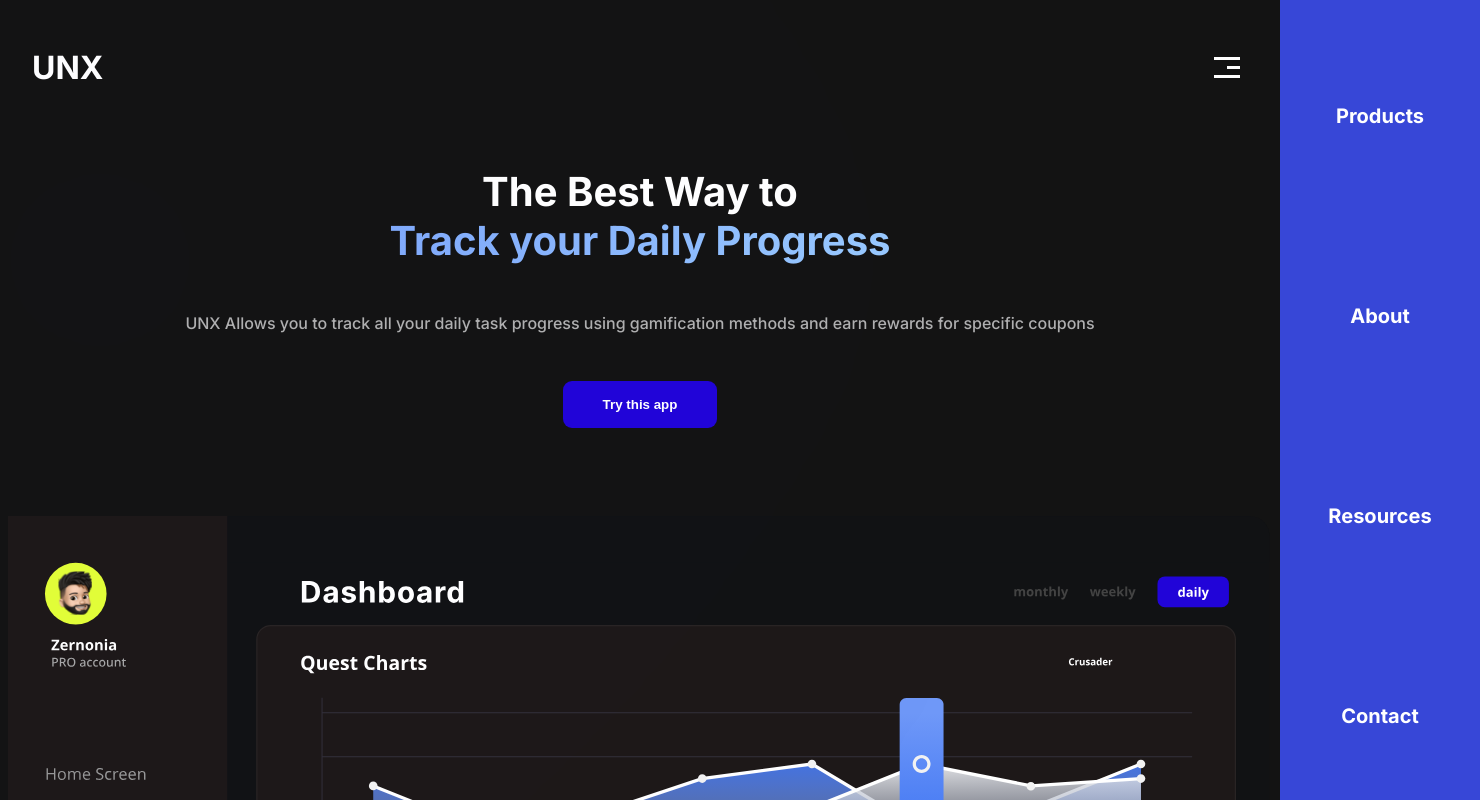
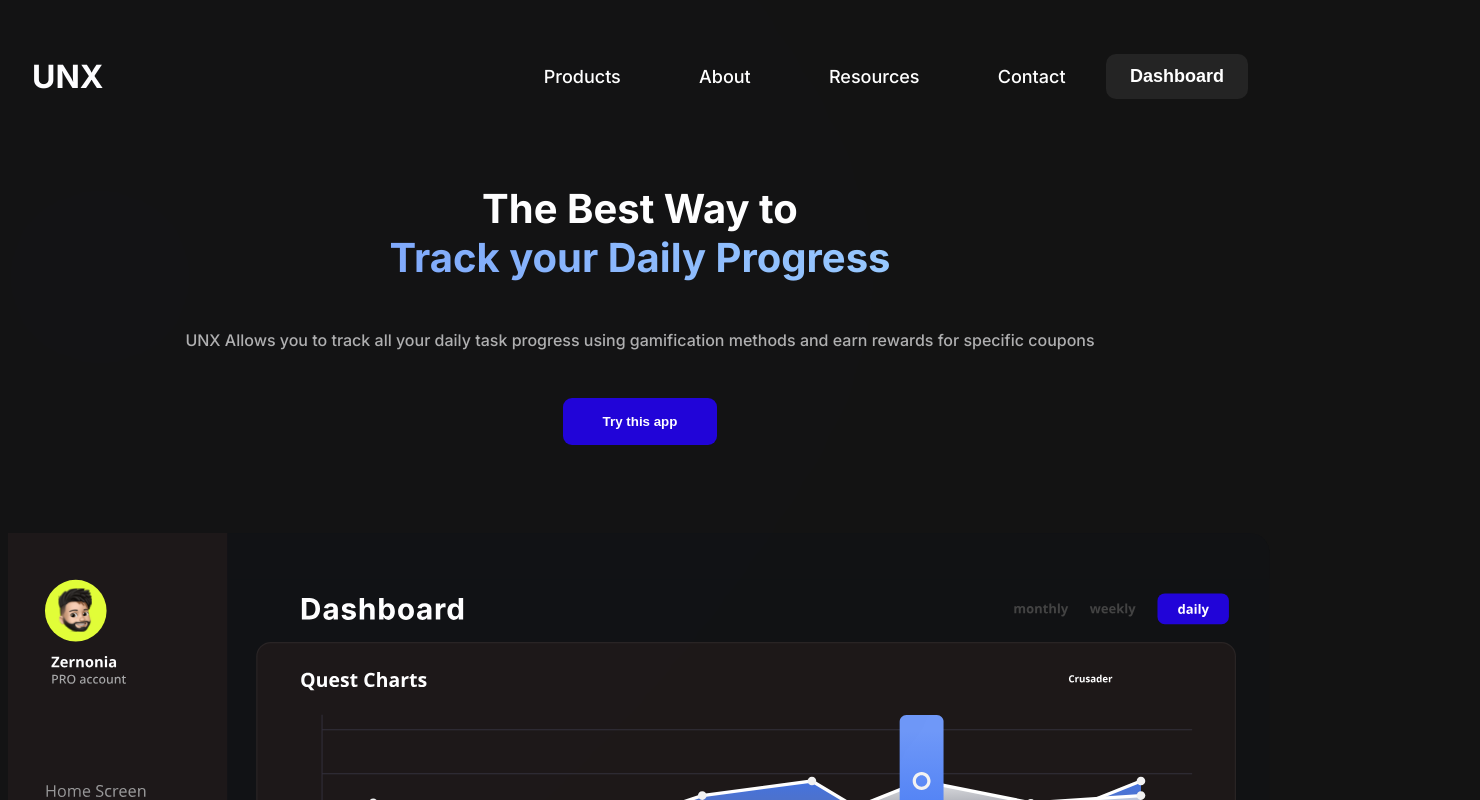
Before and after one commit to jzarzeczny/unx, a React (Create React App) app: page / in a window 1280 px wide. Shown: the top 800 px of the page, 1480 px wide, since content can reach past the window. Built offline with nearby package versions, Linux system fonts and the light colour scheme.

Commit message:
header desktop

```diff
--- a/src/App.js
+++ b/src/App.js
@@ -2,15 +2,16 @@ import { GlobalStyle } from "./components/GlobalStyle";
 import Header from "./components/Header";
 import Hero from "./components/Hero";
 import Product from "./components/Product";
+import { Layout } from "./components/styled/Layout.styled";
 
 function App() {
   return (
-    <>
+    <Layout>
       <GlobalStyle />
       <Header />
       <Hero />
       <Product />
-    </>
+    </Layout>
   );
 }
 
--- a/src/components/styled/Hamburger.styled.js
+++ b/src/components/styled/Hamburger.styled.js
@@ -10,6 +10,9 @@ const StyledHamburger = styled.button`
   justify-content: space-evenly;
   align-items: center;
   z-index: 3;
+  @media (min-width: 1024px) {
+    display: none;
+  }
 `;
 const Line = styled.div`
   width: 13px;
--- a/src/components/styled/Header.styled.js
+++ b/src/components/styled/Header.styled.js
@@ -6,7 +6,6 @@ export const StyledHeader = styled.header`
   justify-content: space-between;
   align-items: center;
   position: relative;
-  /* overflow-x: hidden; */
 `;
 
 export const Logo = styled.h1`
@@ -16,4 +15,14 @@ export const Logo = styled.h1`
 
 export const DashboardButton = styled.button`
   display: none;
+  @media (min-width: 1024px) {
+    display: block;
+    font-weight: 700;
+    font-size: 18px;
+    padding: 0.75rem 1.5rem;
+    border: none;
+    border-radius: 10px;
+    background-color: #242424;
+    color: #fff;
+  }
 `;
--- /dev/null
+++ b/src/components/styled/Layout.styled.js
@@ -0,0 +1,5 @@
+import styled from "styled-components";
+
+export const Layout = styled.div`
+  overflow-x: hidden;
+`;
--- a/src/components/styled/Navbar.styled.js
+++ b/src/components/styled/Navbar.styled.js
@@ -11,15 +11,27 @@ const StyledNavbar = styled.nav`
   z-index: 1;
   transform: ${({ open }) => (open ? "translateX(0)" : "translateX(100%)")};
   transition: transform 0.5s ease-in-out;
+  @media (min-width: 1024px) {
+    transform: none;
+    position: relative;
+    height: 100%;
+    background-color: transparent;
+  }
 `;
 const StyledList = styled.ul`
   height: 100%;
   padding: 0;
+  width: auto;
   list-style: none;
   display: flex;
   flex-direction: column;
   justify-content: space-around;
   align-items: center;
+  @media (min-width: 1024px) {
+    background-color: transparent;
+    flex-direction: row;
+    width: 600px;
+  }
 `;
 
 const StyledListElement = styled.li`
@@ -32,6 +44,10 @@ const StyledLink = styled.a`
   &:hover {
     text-decoration: underline;
     text-decoration-color: #fff;
+  }
+  @media (min-width: 1024px) {
+    font-size: 18px;
+    font-weight: 500;
   }
 `;
 
```
